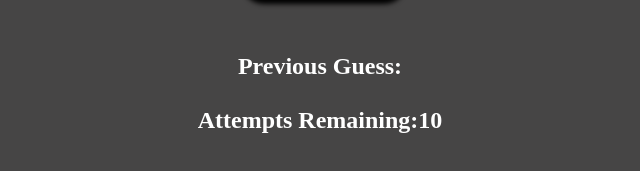
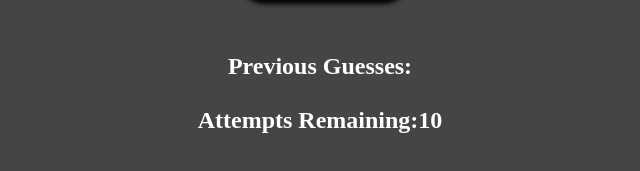
Before and after one commit to dipdas4916/Number-Guessing-Game, a plain HTML site: page index.html in a window 1280 px wide. Shown: the part 483-654 px from the top of the page, 320-960 px from the left. Drawn offline with Linux system fonts and the light colour scheme.

Commit message:
Update on spelling of Guesses index.html

```diff
--- a/index.html
+++ b/index.html
@@ -25,7 +25,7 @@
         <input type="button" id="subbtn" value="Submit Guess">
     </form>
     <div id="game-result">
-        <p id="previous-guess">Previous Guess:</p>
+        <p id="previous-guess">Previous Guesses:</p>
         <br>
         <p >Attempts Remaining:<span id="game-remaining">10</span></p>
         <br>
```
